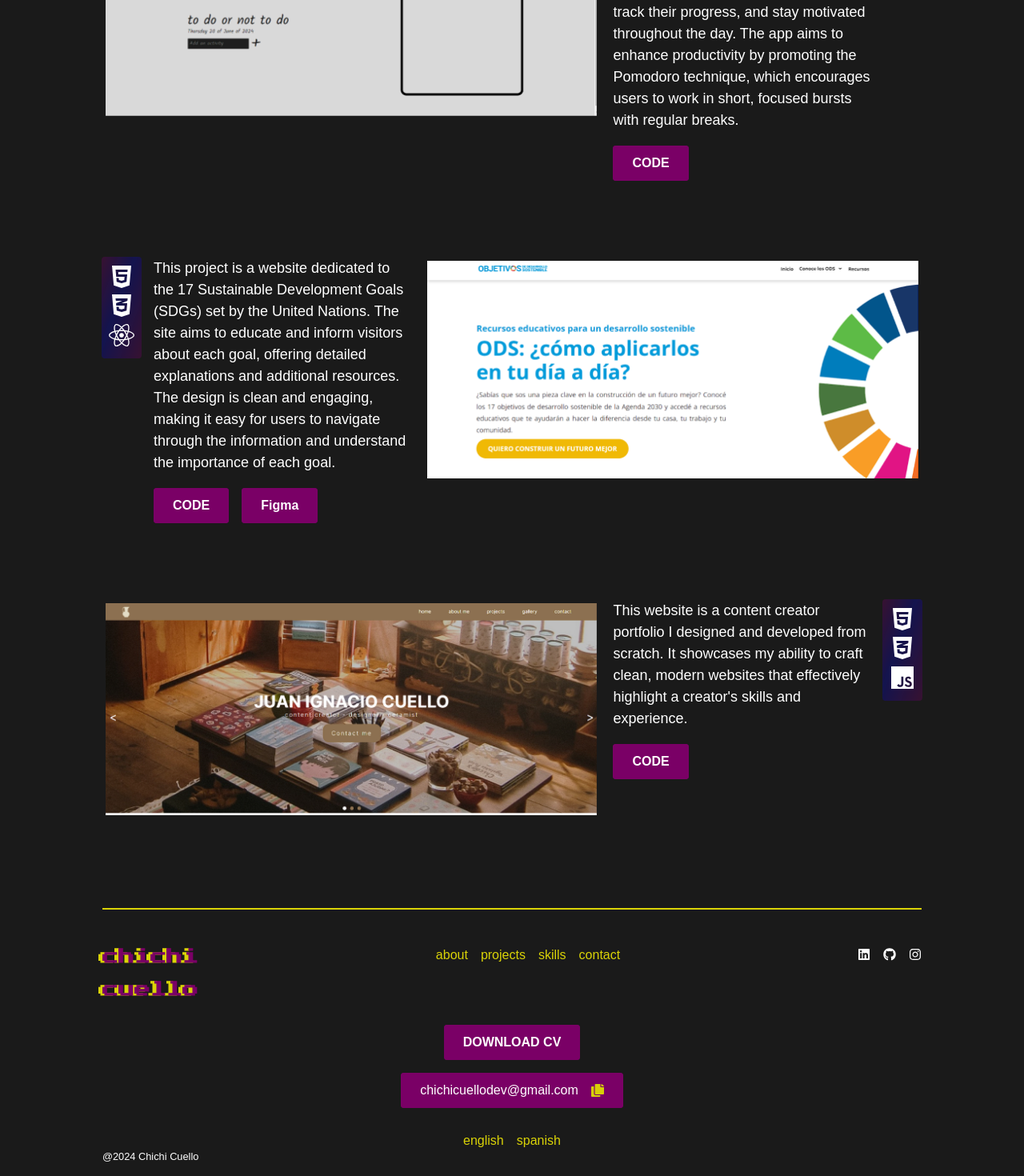
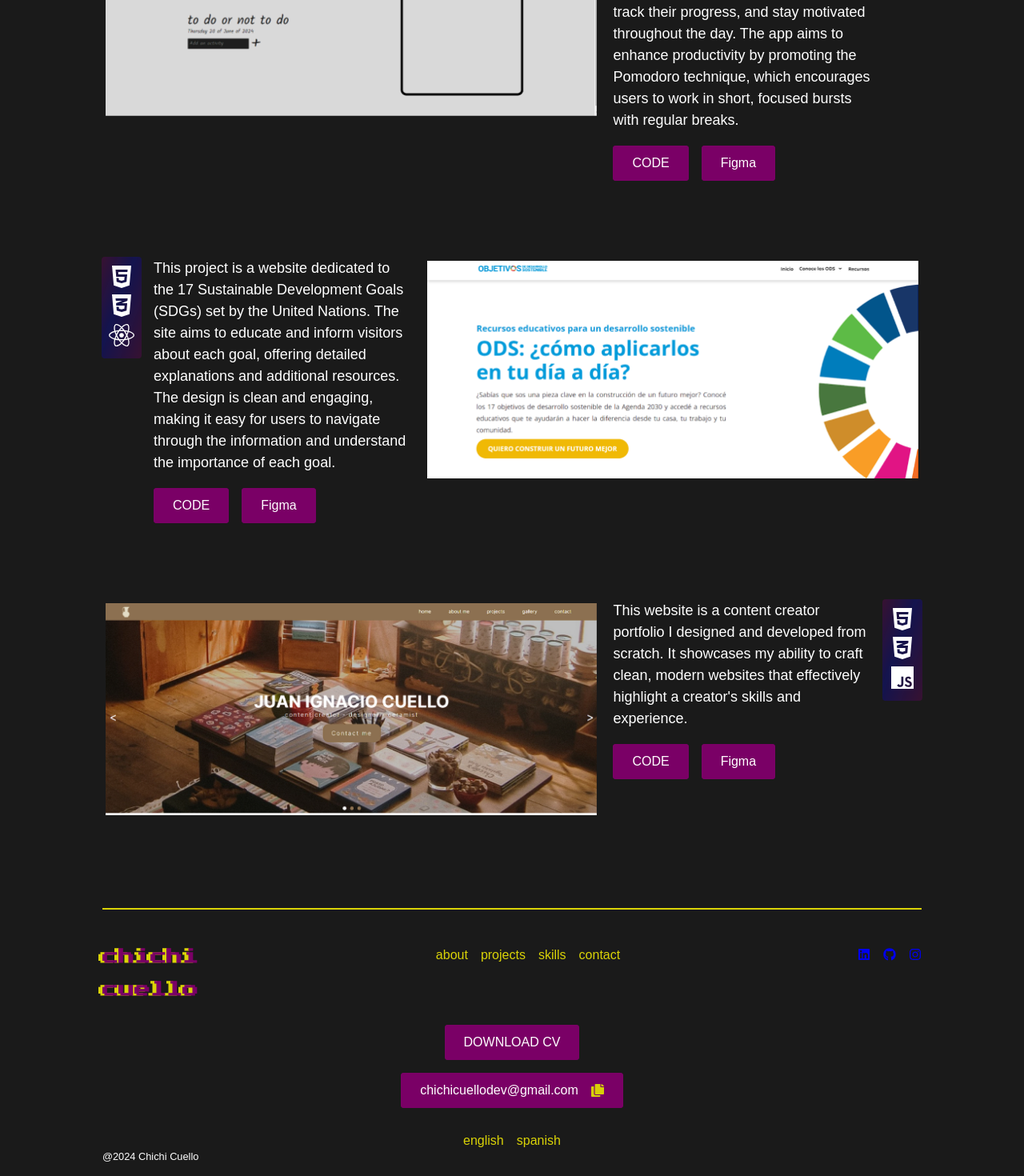
Before and after one commit to ChichiCuello/chichicuellodev, a React (Create React App) app: page /projects in a window 1280 px wide. Shown: the part 1015-2485 px from the top of the page at 80% size. Built offline with nearby package versions, Linux system fonts and the light colour scheme; a web font is replaced by a local one.

Commit message:
added styles and anchor tags

```diff
--- a/src/App.css
+++ b/src/App.css
@@ -138,10 +138,12 @@
   padding: 4rem 0;
   margin: 0 20%;
 }
-.about button{
-  margin-bottom: 1rem;
+.about .buttons-about{
+  display: flex;
+  flex-direction: column;
+  align-items: flex-start;
+  gap: 1rem;
 }
-
 
 @media (max-width: 768px) {
   .about{
--- a/src/components/About.jsx
+++ b/src/components/About.jsx
@@ -13,8 +13,10 @@ export const About = () => {
       <h2>{data.about.h2}</h2>
       <p>{data.about.p_1}</p>
       <p>{data.about.p_2}</p>
+      <div className='buttons-about'>
       <Button text="DOWNLOAD CV" className='glow'/>
       <Email email={email}/>
+      </div>
       </ScrollAnimation>
     </section>
   )
--- a/src/components/Contact.jsx
+++ b/src/components/Contact.jsx
@@ -91,9 +91,9 @@ const isValidEmail = (email) =>{
       <div>
       <div className='socials'>
         <ul>
-        <li><FaLinkedin style={{fontSize:'32'}}/></li>
-        <li><FaGithub style={{fontSize:'32'}} /></li>
-        <li><FaInstagram style={{fontSize:'32'}} /></li>
+        <li><a href="https://www.linkedin.com/in/maria-agustina-cuello/?locale=en_US" target='_blank'><FaLinkedin style={{fontSize:'32'}}/></a></li>
+        <li><a href="https://github.com/ChichiCuello" target='_blank'><FaGithub style={{fontSize:'32'}} /></a></li>
+        <li><a href="https://www.instagram.com/chichicuellodev/" target='_blank'><FaInstagram style={{fontSize:'32'}} /></a></li>
         </ul>
         <Button text="DOWNLOAD CV" className='glow'/>
       </div>
--- a/src/components/Footer.jsx
+++ b/src/components/Footer.jsx
@@ -22,9 +22,9 @@ export const Footer = () => {
       <Link smooth to='/#contact'><li>contact</li></Link>
       </ul>
       <ul>
-        <li><FaLinkedin /></li>
-        <li><FaGithub /></li>
-        <li><FaInstagram /></li>
+      <li><a href="https://www.linkedin.com/in/maria-agustina-cuello/?locale=en_US" target='_blank'><FaLinkedin /></a></li>
+        <li><a href="https://github.com/ChichiCuello" target='_blank'><FaGithub  /></a></li>
+        <li><a href="https://www.instagram.com/chichicuellodev/" target='_blank'><FaInstagram /></a></li>
       </ul>
       </div>
       <div className='buttons'>
--- a/src/components/Projects.jsx
+++ b/src/components/Projects.jsx
@@ -7,7 +7,8 @@ import projectImage_2 from '../assets/images/ods-website.png';
 import projectImage_3 from '../assets/images/cf-website.png';
 
 import ScrollAnimation from 'react-animate-on-scroll';
-import "animate.css/animate.compat.css"
+import "animate.css/animate.compat.css";
+
 
 
 export const Projects = () => {
@@ -20,7 +21,10 @@ export const Projects = () => {
           <img src={projectImage_1} alt="this is an image of project one" />
           <div className='info'>
             <p>{data.projects.project_1.p}</p>
-            <Button text="CODE" className='code glow'/>
+            <div className='buttons'>
+            <Button text="CODE" className='glow' href= 'https://github.com/ChichiCuello/foco-webapp' target='_blank'/>
+            <Button text="Figma" className='glow' href='https://www.figma.com/proto/ze4SOh3C5FPDCsXeqLj11d/foco-app?node-id=1-7&scaling=scale-down-width&content-scaling=fixed&t=qB2nOLgOcmZ6H5qO-1' target='_blank'/>
+            </div>
           </div>
           <div className='tech'>
             <ul>
@@ -41,8 +45,8 @@ export const Projects = () => {
           <div className='info'>
             <p>{data.projects.project_2.p}</p>
             <div className='buttons'>
-            <Button text="CODE" className='glow'/>
-            <Button text="Figma" className='glow'/>
+            <Button text="CODE" className='glow' href= 'https://github.com/ChichiCuello/ods-website' target='_blank'/>
+            <Button text="Figma" className='glow' href='https://www.figma.com/design/8y6JUfgqeMBUqSTs2PMZey/ODS?node-id=0-1&t=1GJeixeb0Gh80Qgu-1' target='_blank'/>
             </div>
           </div>
           <img src={projectImage_2}  alt="this is an image of project two" />
@@ -51,7 +55,10 @@ export const Projects = () => {
           <img src={projectImage_3}  alt="this is an image of project three" />
           <div className='info'>
             <p>{data.projects.project_3.p}</p>
-            <Button text="CODE" className='glow'/>
+            <div className='buttons'>
+            <Button text="CODE" className='glow' href= 'https://github.com/ChichiCuello/portfolio-nachi' target='_blank'/>
+            <Button text="Figma" className='glow' href='https://www.figma.com/proto/eq0WfGqFcP9FnTQwNUC9t8/web_nacho?node-id=102-2&t=EkPLW2lDUgdz5Q1E-1&scaling=scale-down&content-scaling=fixed&page-id=0%3A1&starting-point-node-id=102%3A2&show-proto-sidebar=1' target='_blank'/>
+            </div>
           </div>
           <div className='tech'>
             <ul>
--- a/src/components/atoms/Button.jsx
+++ b/src/components/atoms/Button.jsx
@@ -1,11 +1,11 @@
 import React from 'react';
 import './button.css'
 
-const Button = ({ text, onClick, type = 'button', className = '' }) => {
+const Button = ({ text, onClick, type = 'button', className = '', href , target}) => {
   return (
-    <button type={type} className={`button ${className}`} onClick={onClick}>
+    <a type={type} className={`button ${className}`} onClick={onClick} href={href} target={target}>
       {text}
-    </button>
+    </a>
   );
 };
 
--- a/src/components/atoms/button.css
+++ b/src/components/atoms/button.css
@@ -1,7 +1,7 @@
 .button{
   background-color: var(--clr-primary-purple);
   color: var(--clr-body-white);
-  font-weight: 700;
+  /* font-weight: 700; */
   /* margin-bottom: 0.5rem; */
   padding: 0.8rem 1.5rem;
   border-radius: .25rem;
--- a/src/components/atoms/email.css
+++ b/src/components/atoms/email.css
@@ -0,0 +1,3 @@
+.email{
+  padding: 0.8rem 1.5rem;
+}
```
